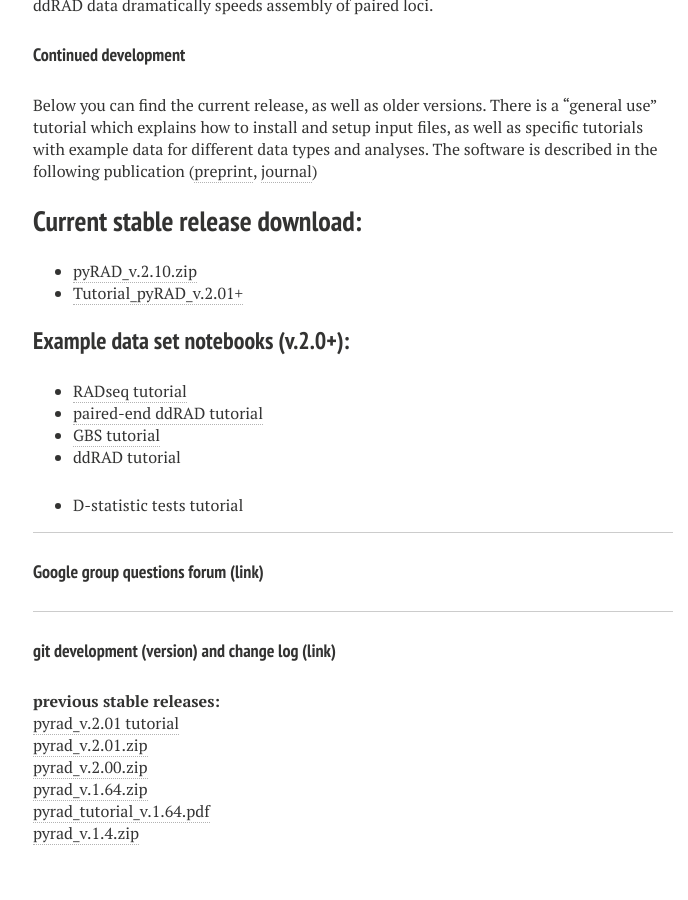
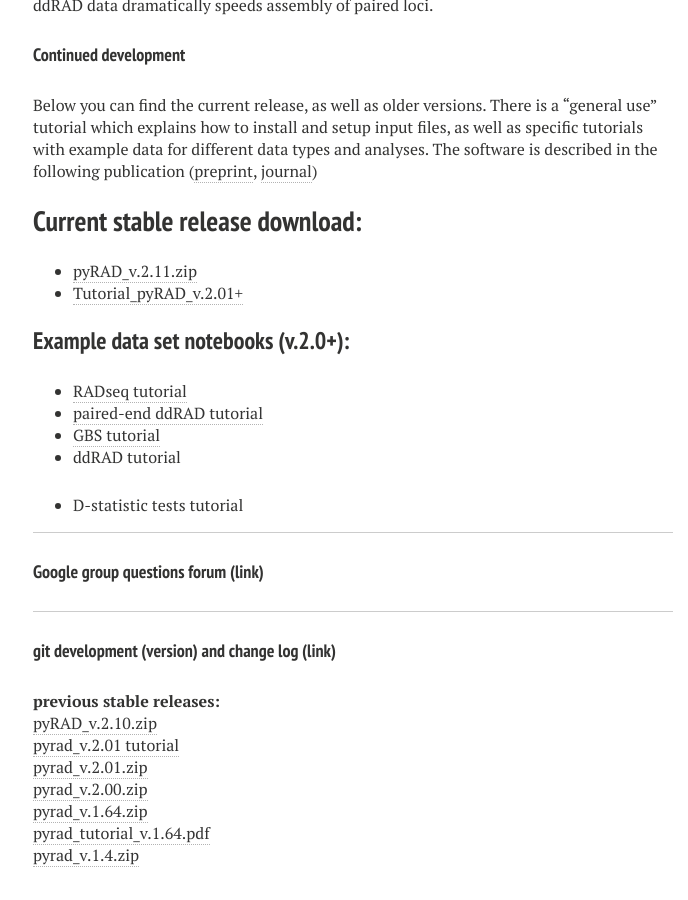
Before and after one commit to dereneaton/dereneaton.github.io, a Jekyll site: the page built from pyrad.md, in a window 1280 px wide and 900 px high, scrolled down 772 px. Shown: the whole window, without its empty margins (287-975 px from the left). Built offline with Jekyll 4.4.1, drawn with Linux system fonts in a browser that asks for light colours; nearby versions of some CDN libraries.

Commit message:
up v.2.11 pyRAD

```diff
--- a/pyrad.md
+++ b/pyrad.md
@@ -26,7 +26,7 @@ Below you can find the current release, as well as older versions. There is a
 
 ## Current stable release download:
 
-+  [pyRAD_v.2.10.zip](/downloads/pyrad_v.2.10.zip)
++  [pyRAD_v.2.11.zip](/downloads/pyrad_v.2.11.zip)
 +  [Tutorial_pyRAD_v.2.01+](/tutorial/pyrad_v.2.1/)
 
 ### Example data set notebooks (v.2.0+):
@@ -46,6 +46,7 @@ Below you can find the current release, as well as older versions. There is a
 #### git development ([version](https://code.google.com/p/pyrad/)) and change log ([link](https://code.google.com/p/pyrad/source/list))
 
 __previous stable releases:__
+[pyRAD_v.2.10.zip](/downloads/pyrad_v.2.10.zip)
 [pyrad_v.2.01 tutorial](http://nbviewer.ipython.org/gist/dereneaton/af9548ea0e94bff99aa0)
 [pyrad_v.2.01.zip](/downloads/pyrad_v.2.01.zip)
 [pyrad_v.2.00.zip](/downloads/pyrad_v.2.0.zip)
```
Also changed, not shown: 1 other file.
